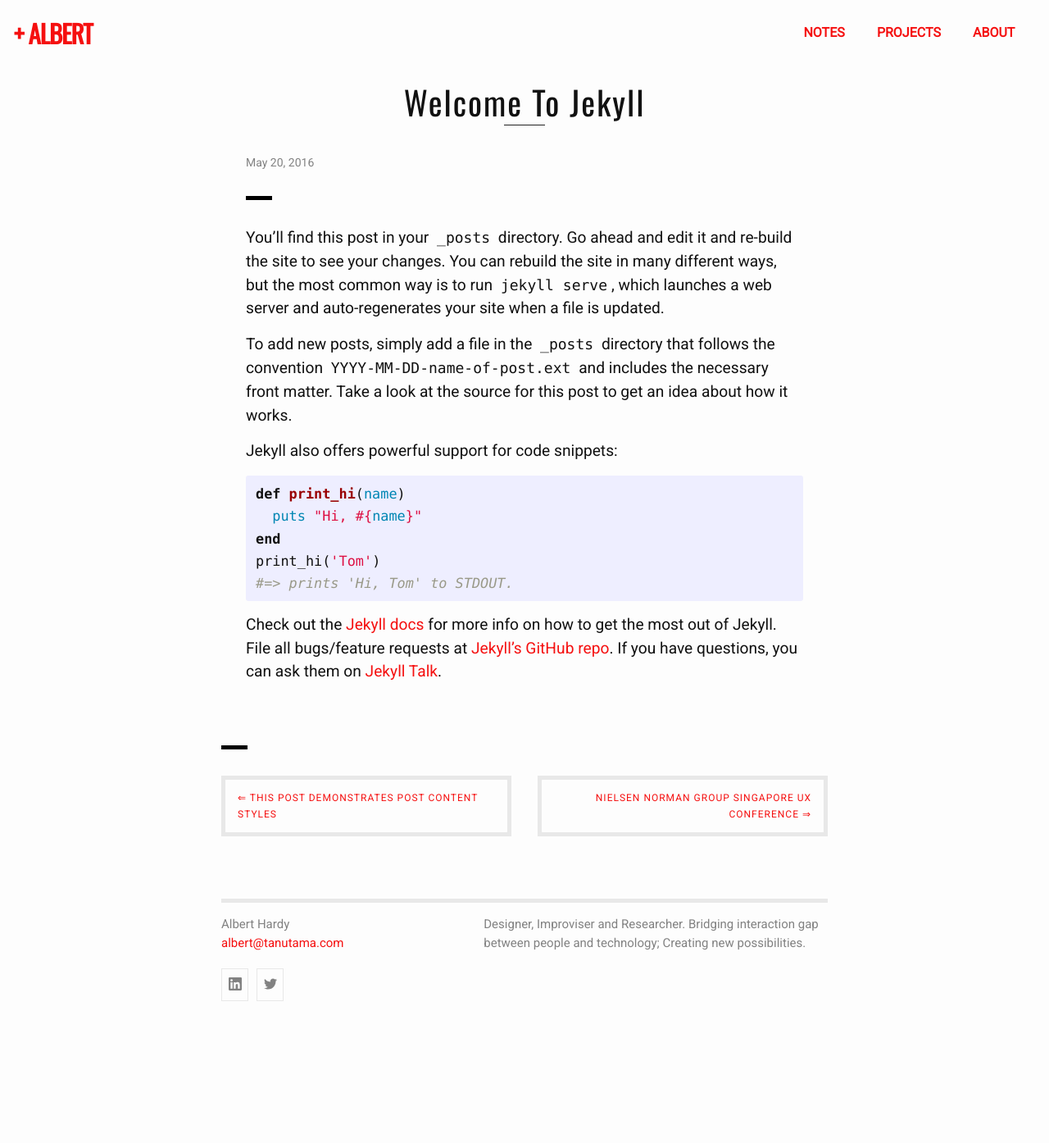
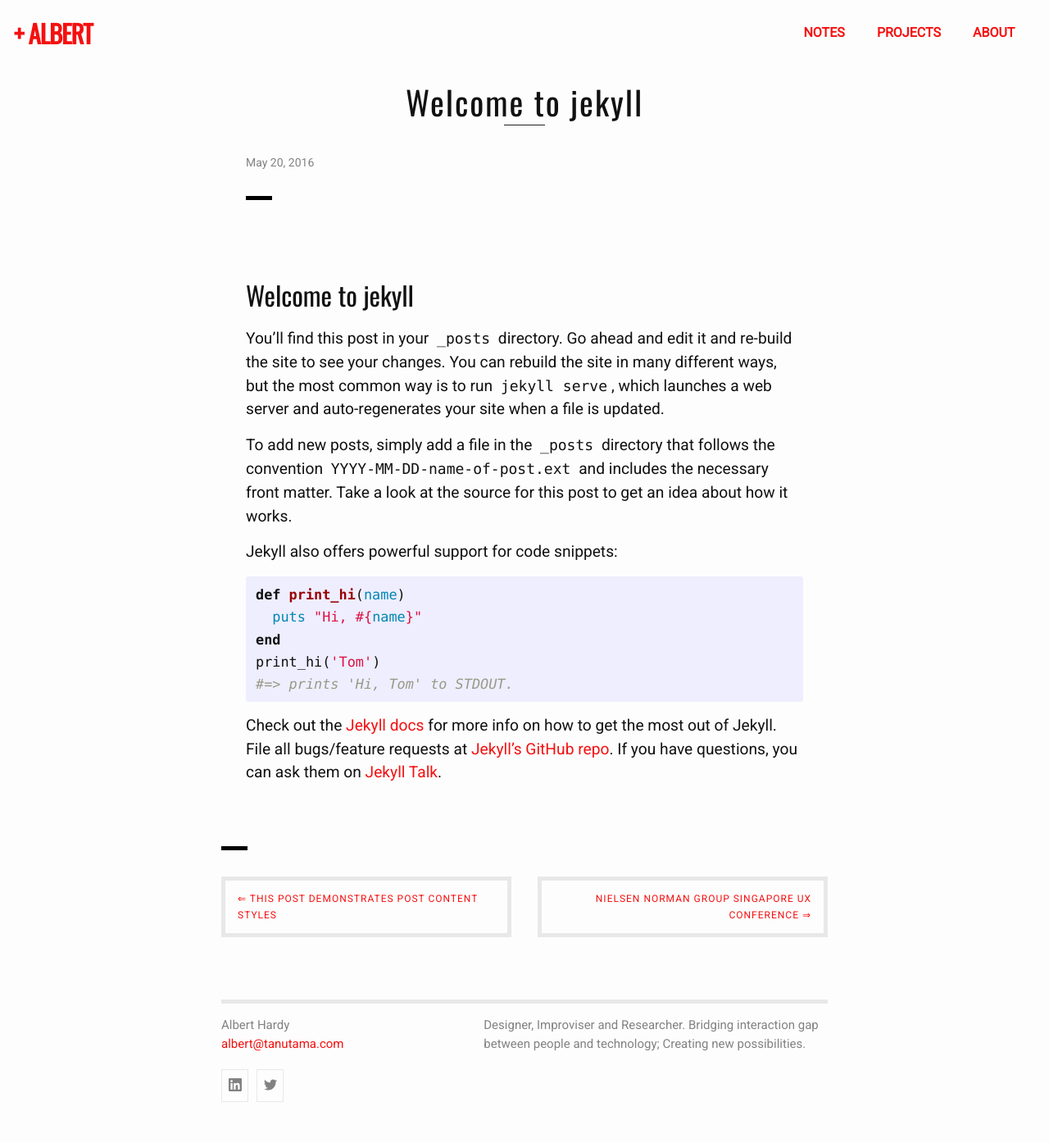
Before and after one commit to centros4520/centros4520.github.io, a Jekyll site: the page built from _posts/2016-05-20-welcome-to-jekyll.md, in a window 1280 px wide. Shown: the whole page at 82% size. Built offline with Jekyll 4.4.1, drawn with Linux system fonts in a browser that asks for light colours; before the commit the page ends 1271 px from its top, so only the background shows below that; some of the changed lines change nothing that is shown.

Commit message:
Update Blog “2016-05-20-welcome-to-jekyll”

```diff
--- a/_posts/2016-05-20-welcome-to-jekyll.md
+++ b/_posts/2016-05-20-welcome-to-jekyll.md
@@ -1,6 +1,9 @@
 ---
 layout: post
+title: Welcome to jekyll
 ---
+## Welcome to jekyll
+
 You’ll find this post in your `_posts` directory. Go ahead and edit it and re-build the site to see your changes. You can rebuild the site in many different ways, but the most common way is to run `jekyll serve`, which launches a web server and auto-regenerates your site when a file is updated.
 
 To add new posts, simply add a file in the `_posts` directory that follows the convention `YYYY-MM-DD-name-of-post.ext` and includes the necessary front matter. Take a look at the source for this post to get an idea about how it works.
@@ -15,8 +18,4 @@ print_hi('Tom')
 #=> prints 'Hi, Tom' to STDOUT.
 {% endhighlight %}
 
-Check out the [Jekyll docs][jekyll-docs] for more info on how to get the most out of Jekyll. File all bugs/feature requests at [Jekyll’s GitHub repo][jekyll-gh]. If you have questions, you can ask them on [Jekyll Talk][jekyll-talk].
-
-[jekyll-docs]: http://jekyllrb.com/docs/home
-[jekyll-gh]:   https://github.com/jekyll/jekyll
-[jekyll-talk]: https://talk.jekyllrb.com/
+Check out the [Jekyll docs](http://jekyllrb.com/docs/home) for more info on how to get the most out of Jekyll. File all bugs/feature requests at [Jekyll’s GitHub repo](https://github.com/jekyll/jekyll). If you have questions, you can ask them on [Jekyll Talk](https://talk.jekyllrb.com/).
```
